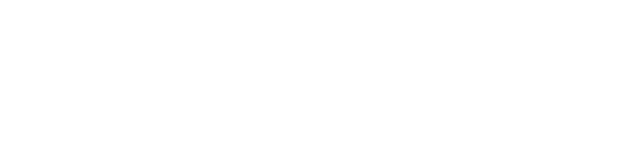
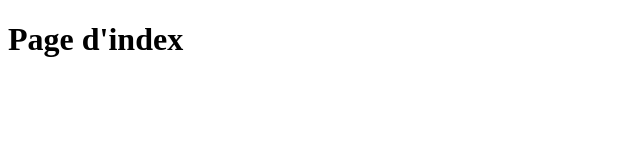
Before and after one commit to taoufikOURO/testJamil, a plain HTML site: page index.html in a window 1280 px wide. Shown: the whole page, without its empty margins (0-640 px from the left). Drawn offline with Linux system fonts and the light colour scheme.

Commit message:
Changement de la page index

```diff
--- a/index.html
+++ b/index.html
@@ -6,6 +6,6 @@
     <title>Index</title>
 </head>
 <body>
-
+    <h1>Page d'index</h1>
 </body>
 </html>
```
